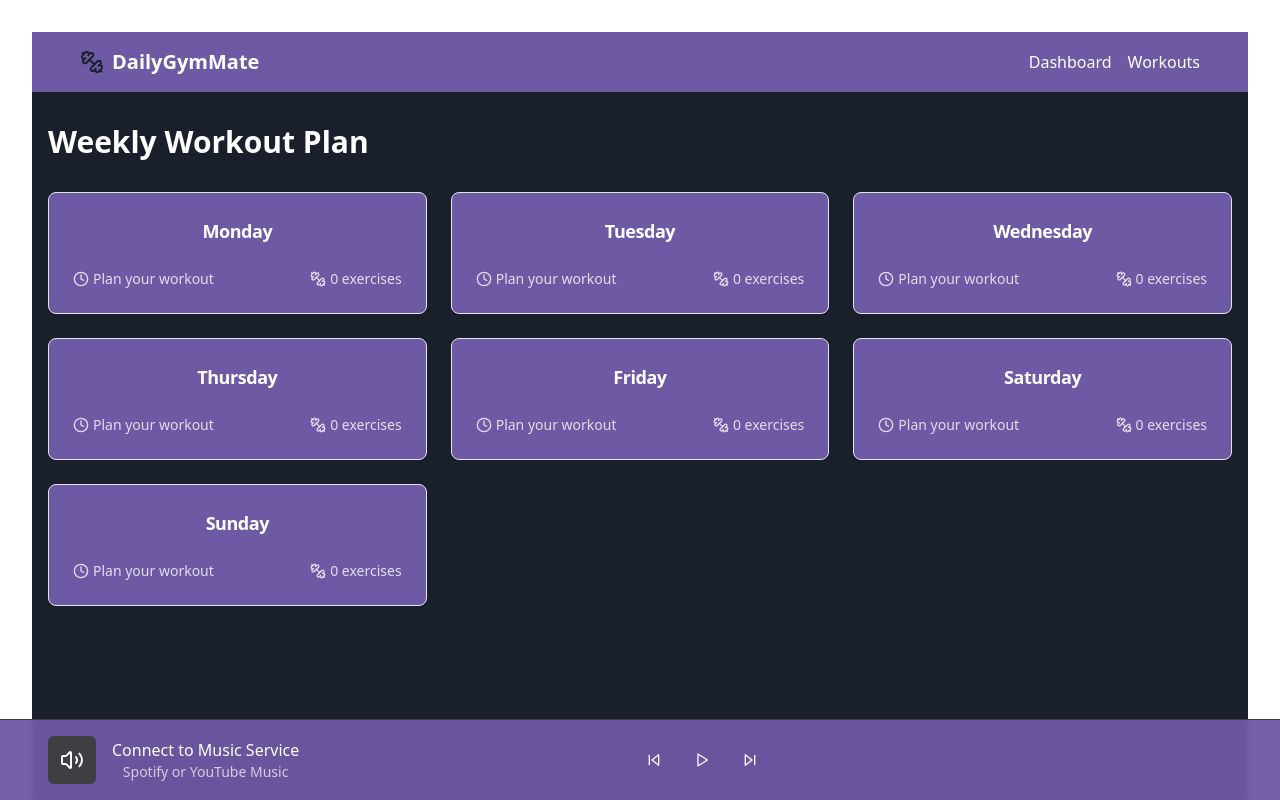
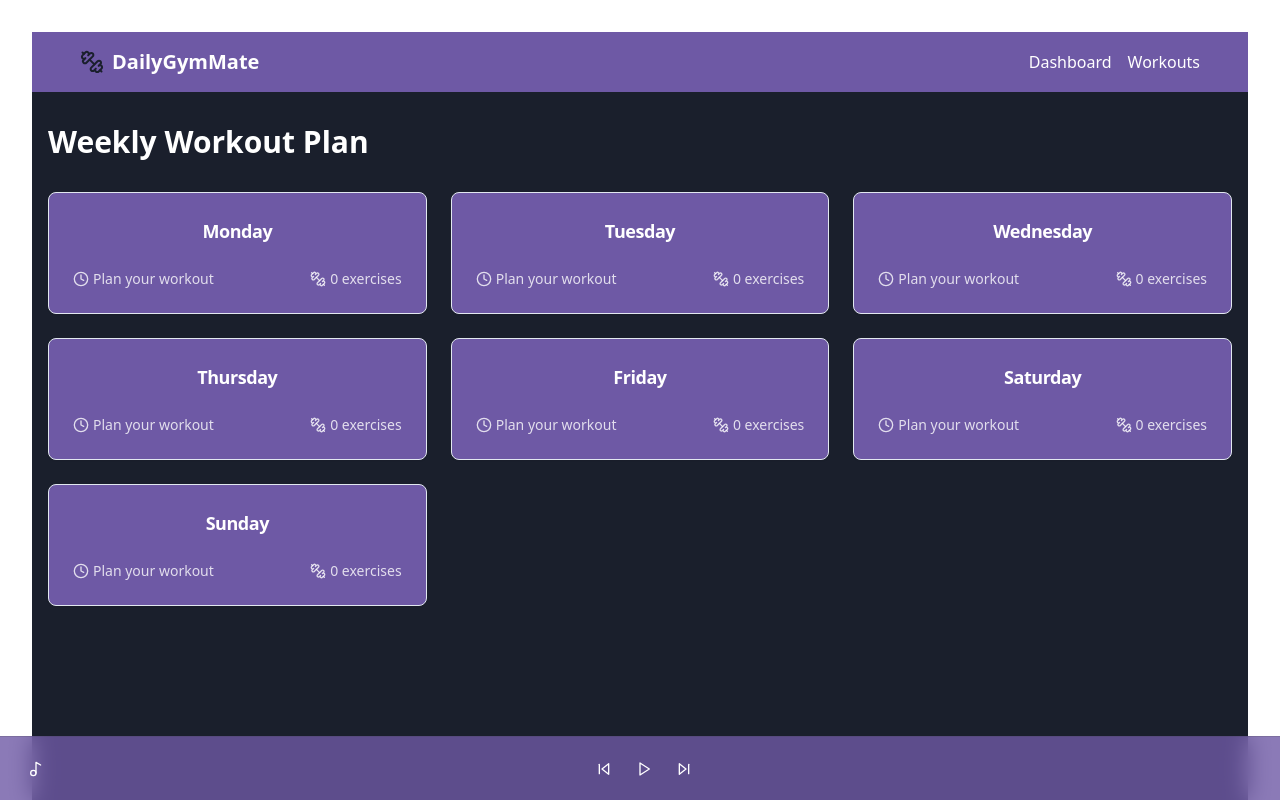
Before and after one commit to forfundsk47/gymbuddy, a React (Vite) app: page / in a window 1280 px wide. Shown: the top 800 px of the page. Built offline with nearby package versions, Linux system fonts and the light colour scheme.

Commit message:
Remove corners and resize music player
This commit removes the white parts at the corners of the music player and resizes it to a minimalist design. Additionally, it begins the implementation for connecting to a music service.
[skip gpt_engineer]

```diff
--- a/src/App.css
+++ b/src/App.css
@@ -53,5 +53,14 @@
 
 /* Add padding to bottom of main content to account for music player */
 .min-h-screen {
-  padding-bottom: 5rem;
+  padding-bottom: 4rem;
 }
+
+/* Ensure no white corners in dark mode */
+body {
+  background-color: #1A1F2C;
+}
+
+[data-theme='dark'] .bg-secondary {
+  background-color: rgba(110, 89, 165, 0.8);
+}
--- a/src/components/MusicPlayer.tsx
+++ b/src/components/MusicPlayer.tsx
@@ -1,13 +1,14 @@
 import React, { useState, useEffect } from 'react';
-import { Play, Pause, SkipForward, SkipBack, Volume2 } from 'lucide-react';
+import { Play, Pause, SkipForward, SkipBack, Volume2, Music2 } from 'lucide-react';
 import { Button } from './ui/button';
+import { Dialog, DialogContent, DialogHeader, DialogTitle, DialogTrigger } from './ui/dialog';
 
 const MusicPlayer = () => {
   const [isPlaying, setIsPlaying] = useState(false);
   const [currentTrack, setCurrentTrack] = useState<string | null>(null);
+  const [serviceConnected, setServiceConnected] = useState(false);
 
   useEffect(() => {
-    // Check if browser supports the Media Session API
     if ('mediaSession' in navigator) {
       navigator.mediaSession.setActionHandler('play', () => setIsPlaying(true));
       navigator.mediaSession.setActionHandler('pause', () => setIsPlaying(false));
@@ -16,55 +17,80 @@ const MusicPlayer = () => {
     }
   }, []);
 
+  const connectToSpotify = () => {
+    // Spotify OAuth flow would go here
+    console.log('Connecting to Spotify...');
+  };
+
+  const connectToYouTubeMusic = () => {
+    // YouTube Music OAuth flow would go here
+    console.log('Connecting to YouTube Music...');
+  };
+
   return (
-    <div className="fixed bottom-0 left-0 right-0 bg-secondary/95 backdrop-blur-sm p-4 border-t border-accent">
-      <div className="container mx-auto flex items-center justify-between">
-        <div className="flex items-center gap-4">
-          <div className="w-12 h-12 bg-accent rounded-md flex items-center justify-center">
-            <Volume2 className="text-white" />
-          </div>
-          <div className="text-white">
-            <p className="font-medium">Connect to Music Service</p>
-            <p className="text-sm text-white/70">Spotify or YouTube Music</p>
-          </div>
-        </div>
+    <div className="fixed bottom-0 left-0 right-0 bg-secondary/80 backdrop-blur-md border-t border-accent/20 h-16">
+      <div className="container mx-auto h-full flex items-center justify-between px-4">
+        <Dialog>
+          <DialogTrigger asChild>
+            <Button variant="ghost" size="icon" className="text-white hover:bg-white/10">
+              <Music2 className="h-5 w-5" />
+            </Button>
+          </DialogTrigger>
+          <DialogContent className="bg-primary border-accent">
+            <DialogHeader>
+              <DialogTitle className="text-white">Connect Music Service</DialogTitle>
+            </DialogHeader>
+            <div className="flex flex-col gap-4 py-4">
+              <Button
+                onClick={connectToSpotify}
+                className="bg-[#1DB954] hover:bg-[#1DB954]/90 text-white"
+              >
+                Connect Spotify
+              </Button>
+              <Button
+                onClick={connectToYouTubeMusic}
+                className="bg-[#FF0000] hover:bg-[#FF0000]/90 text-white"
+              >
+                Connect YouTube Music
+              </Button>
+            </div>
+          </DialogContent>
+        </Dialog>
 
         <div className="flex items-center gap-2">
           <Button
             variant="ghost"
             size="icon"
-            className="text-white hover:bg-white/10"
+            className="text-white hover:bg-white/10 h-8 w-8"
             onClick={() => console.log('Previous')}
           >
-            <SkipBack className="h-6 w-6" />
+            <SkipBack className="h-4 w-4" />
           </Button>
 
           <Button
             variant="ghost"
             size="icon"
-            className="text-white hover:bg-white/10"
+            className="text-white hover:bg-white/10 h-8 w-8"
             onClick={() => setIsPlaying(!isPlaying)}
           >
             {isPlaying ? (
-              <Pause className="h-6 w-6" />
+              <Pause className="h-4 w-4" />
             ) : (
-              <Play className="h-6 w-6" />
+              <Play className="h-4 w-4" />
             )}
           </Button>
 
           <Button
             variant="ghost"
             size="icon"
-            className="text-white hover:bg-white/10"
+            className="text-white hover:bg-white/10 h-8 w-8"
             onClick={() => console.log('Next')}
           >
-            <SkipForward className="h-6 w-6" />
+            <SkipForward className="h-4 w-4" />
           </Button>
         </div>
 
-        <div className="w-32">
-          {/* Placeholder for future service connection button */}
-        </div>
+        <div className="w-8" />
       </div>
     </div>
   );
```
